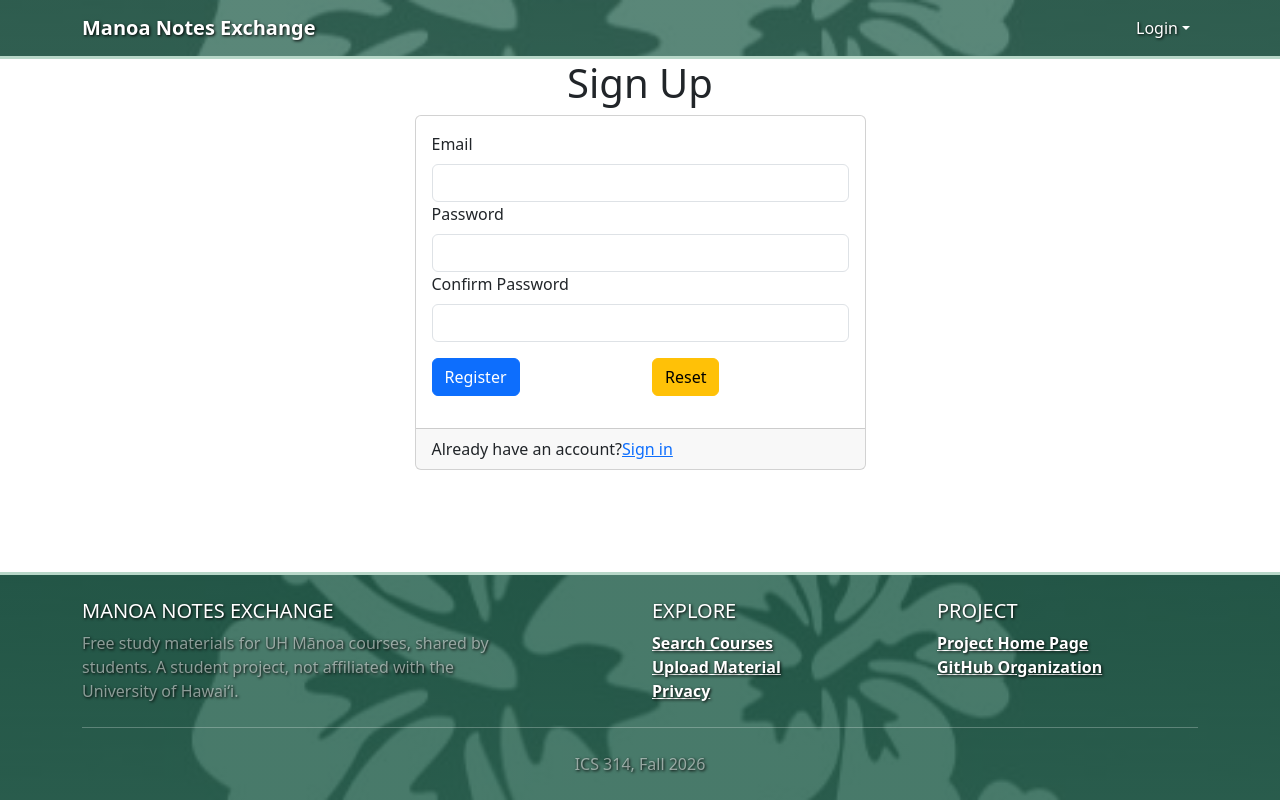
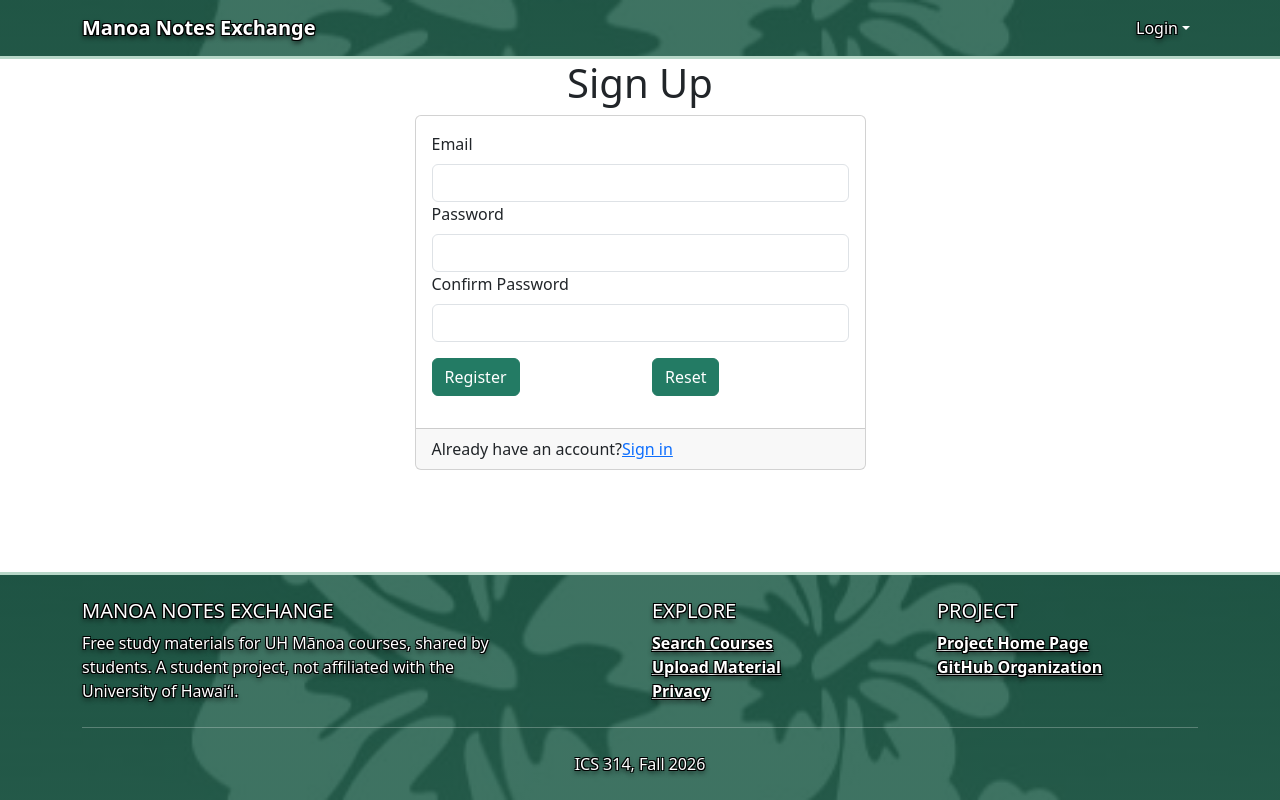
Before and after one commit to manoa-notes-exchange/manoa-notes-exchange, a Next.js app: page /auth/signup in a window 1280 px wide. Built offline with nearby package versions, Linux system fonts and the light colour scheme; no server answers.

Commit message:
Issue-29

```diff
--- a/src/app/globals.css
+++ b/src/app/globals.css
@@ -3,12 +3,11 @@
   --manoa-medium-green: #237b64;
   --manoa-light-green: #b7d7c8;
   --manoa-white: #ffffff;
-  --manoa-gold: #fdbb30;
+  --manoa-gold: #f5a400;
 }
 
 html,
 body {
-  --bs-light-rgb: 236, 236, 236;
   box-sizing: border-box;
   height: 100%;
   padding: 0;
@@ -16,31 +15,46 @@ body {
 }
 
 .wrapper {
-  box-sizing: border-box;
   min-height: 100%;
   display: flex;
   flex-direction: column;
 }
-.stars {
-  color: #f5a400;
-  font-size: 1rem;
-  letter-spacing: -1px;
-}
-.halfStar {
-  background: linear-gradient(90deg, #f5a400 50%, #b8bdc1 50%);
-  background-clip: text;
-  -webkit-text-fill-color: transparent;
-}
-.emptyStars {
-  color: #f5a400;
-}
 
-/* Changes Bootstrap's bg-dark background to Manoa green. */
+/* Shared dark-green background. */
 .bg-dark {
   background-color: var(--manoa-green) !important;
 }
 
-/* Navbar colors. */
+.project-green {
+  color: var(--manoa-white);
+  background-color: var(--manoa-green);
+}
+
+/* Navbar and Footer floral background. */
+.floral-navbar,
+.floral-footer {
+  color: var(--manoa-white);
+  background-color: var(--manoa-green) !important;
+  background-image:
+    linear-gradient(
+      rgba(2, 71, 49, 0.76),
+      rgba(2, 71, 49, 0.76)
+    ),
+    url("/navbar-picture.png");
+  background-position: center;
+  background-repeat: no-repeat;
+  background-size: cover;
+}
+
+.floral-navbar {
+  border-bottom: 3px solid var(--manoa-light-green);
+}
+
+.floral-footer {
+  border-top: 3px solid var(--manoa-light-green);
+}
+
+/* Navbar text. */
 .navbar[data-bs-theme="dark"] {
   --bs-navbar-brand-color: var(--manoa-white);
   --bs-navbar-brand-hover-color: var(--manoa-light-green);
@@ -49,26 +63,55 @@ body {
   --bs-navbar-active-color: var(--manoa-white);
 }
 
+.floral-navbar .navbar-brand,
+.floral-navbar .nav-link,
+.floral-navbar .dropdown-toggle {
+  color: var(--manoa-white) !important;
+  text-shadow:
+    -1px -1px 0 black,
+    1px -1px 0 black,
+    -1px 1px 0 black,
+    1px 1px 0 black,
+    0 3px 5px rgba(0, 0, 0, 0.85);
+}
+
+.floral-navbar .navbar-brand {
+  font-weight: 700;
+}
+
+.floral-navbar .navbar-brand:hover,
+.floral-navbar .nav-link:hover,
+.floral-navbar .dropdown-toggle:hover {
+  color: var(--manoa-light-green) !important;
+}
+
 .navbar .nav-link.active {
   font-weight: bold;
   text-decoration: underline;
 }
 
-/* Footer colors. */
-footer {
-  background-color: var(--manoa-green);
+/* Footer text. */
+.floral-footer h5,
+.floral-footer p,
+.floral-footer .footer-link {
   color: var(--manoa-white);
+  text-shadow:
+    -1px -1px 0 black,
+    1px -1px 0 black,
+    -1px 1px 0 black,
+    1px 1px 0 black,
+    0 3px 5px rgba(0, 0, 0, 0.85);
 }
 
-.footer-link {
-  color: var(--manoa-white);
+.floral-footer .footer-link {
+  font-weight: 600;
 }
 
-.footer-link:hover {
+.floral-footer .footer-link:hover {
   color: var(--manoa-light-green);
 }
 
-/* Dropdown colors. */
+/* Dropdown menu. */
 .dropdown-menu {
   background-color: var(--manoa-white);
 }
@@ -83,18 +126,91 @@ footer {
   background-color: var(--manoa-light-green);
 }
 
-/* Reusable green section. */
-.project-green {
-  background-color: var(--manoa-green);
-  color: var(--manoa-white);
+/* Filled green buttons. */
+.btn-success,
+.btn-primary {
+  --bs-btn-color: var(--manoa-white);
+  --bs-btn-bg: var(--manoa-medium-green);
+  --bs-btn-border-color: var(--manoa-medium-green);
+  --bs-btn-hover-color: var(--manoa-white);
+  --bs-btn-hover-bg: var(--manoa-green);
+  --bs-btn-hover-border-color: var(--manoa-green);
+  --bs-btn-active-color: var(--manoa-white);
+  --bs-btn-active-bg: var(--manoa-green);
+  --bs-btn-active-border-color: var(--manoa-green);
+  --bs-btn-disabled-color: var(--manoa-white);
+  --bs-btn-disabled-bg: var(--manoa-medium-green);
+  --bs-btn-disabled-border-color: var(--manoa-medium-green);
+  --bs-btn-focus-shadow-rgb: 35, 123, 100;
 }
 
-/* Course details page. */
+/* Outlined green buttons. */
+.btn-outline-success {
+  --bs-btn-color: var(--manoa-medium-green);
+  --bs-btn-border-color: var(--manoa-medium-green);
+  --bs-btn-hover-color: var(--manoa-white);
+  --bs-btn-hover-bg: var(--manoa-medium-green);
+  --bs-btn-hover-border-color: var(--manoa-medium-green);
+  --bs-btn-active-color: var(--manoa-white);
+  --bs-btn-active-bg: var(--manoa-green);
+  --bs-btn-active-border-color: var(--manoa-green);
+  --bs-btn-disabled-color: var(--manoa-medium-green);
+  --bs-btn-disabled-bg: transparent;
+  --bs-btn-disabled-border-color: var(--manoa-medium-green);
+  --bs-btn-focus-shadow-rgb: 35, 123, 100;
+}
+
+/* Admin tabs. */
+.nav-tabs .nav-link {
+  color: var(--manoa-medium-green);
+}
+
+.nav-tabs .nav-link:hover,
+.nav-tabs .nav-link:focus,
+.nav-tabs .nav-link.active {
+  color: var(--manoa-green);
+}
+
+.nav-tabs .nav-link.active {
+  font-weight: 600;
+}
+
+/* Star ratings. */
+.stars,
+.emptyStars,
+.star-rating {
+  color: var(--manoa-gold);
+}
+
+.stars {
+  font-size: 1rem;
+  letter-spacing: -1px;
+}
+
+.star-rating {
+  font-size: 1.25rem;
+  white-space: nowrap;
+}
+
+.halfStar {
+  background:
+    linear-gradient(
+      90deg,
+      var(--manoa-gold) 50%,
+      #b8bdc1 50%
+    );
+  background-clip: text;
+  -webkit-background-clip: text;
+  -webkit-text-fill-color: transparent;
+}
+
+/* Course page. */
 .course-page {
   max-width: 1400px;
 }
 
-.course-page .breadcrumb a {
+.course-page .breadcrumb a,
+.resource-title {
   color: var(--manoa-medium-green);
 }
 
@@ -103,13 +219,6 @@ footer {
   font-weight: 600;
 }
 
-.star-rating {
-  color: var(--manoa-gold);
-  font-size: 1.25rem;
-  white-space: nowrap;
-}
-
-/* Course resource cards. */
 .resource-card,
 .sidebar-card {
   border-color: #d6d6d6;
@@ -117,24 +226,11 @@ footer {
 }
 
 .resource-title {
-  color: var(--manoa-medium-green);
   font-size: 1.3rem;
 }
 
 .resource-badge {
   background-color: var(--manoa-medium-green) !important;
-}
-
-.resource-button {
-  color: var(--manoa-medium-green);
-  border-color: var(--manoa-medium-green);
-}
-
-.resource-button:hover,
-.resource-button:focus {
-  color: var(--manoa-white);
-  background-color: var(--manoa-medium-green);
-  border-color: var(--manoa-medium-green);
 }
 
 .report-button {
@@ -146,7 +242,6 @@ footer {
   color: #a71d2a;
 }
 
-/* Right-side cards. */
 .sidebar-card .card-header {
   background-color: #f8f8f8;
 }
@@ -163,97 +258,11 @@ footer {
   border-bottom: 0;
 }
 
-/* Green submit button. */
-.manoa-button {
-  color: var(--manoa-white);
-  background-color: var(--manoa-medium-green);
-  border-color: var(--manoa-medium-green);
-}
-
-.manoa-button:hover,
-.manoa-button:focus {
-  color: var(--manoa-white);
-  background-color: var(--manoa-green);
-  border-color: var(--manoa-green);
-}
-
-/* Floral Navbar. */
-.floral-navbar {
-  background-color: var(--manoa-green) !important;
-  background-image:
-    linear-gradient(
-      rgba(2, 71, 49, 0.65),
-      rgba(2, 71, 49, 0.65)
-    ),
-    url("/navbar-picture.png");
-  background-position: center;
-  background-repeat: no-repeat;
-  background-size: cover;
-  border-bottom: 3px solid var(--manoa-light-green);
-}
-
-.floral-navbar .navbar-brand,
-.floral-navbar .nav-link,
-.floral-navbar .dropdown-toggle {
-  color: var(--manoa-white) !important;
-  text-shadow: 1px 1px 3px black;
-}
-
-.floral-navbar .navbar-brand {
-  font-weight: 700;
-}
-
-.floral-navbar .navbar-brand:hover,
-.floral-navbar .nav-link:hover,
-.floral-navbar .dropdown-toggle:hover {
-  color: var(--manoa-light-green) !important;
-}
-
-/* Floral Footer. */
-.floral-footer {
-  background-color: var(--manoa-green) !important;
-  background-image:
-    linear-gradient(
-      rgba(2, 71, 49, 0.72),
-      rgba(2, 71, 49, 0.72)
-    ),
-    url("/navbar-picture.png");
-  background-position: center;
-  background-repeat: no-repeat;
-  background-size: cover;
-  border-top: 3px solid var(--manoa-light-green);
-  text-shadow: 1px 1px 3px black;
-}
-
-.floral-footer .footer-link {
-  color: var(--manoa-white);
-  font-weight: 600;
-}
-
-.floral-footer .footer-link:hover {
-  color: var(--manoa-light-green);
-}
-
-/* Mobile layout. */
-@media (max-width: 767px) {
-  .course-title {
-    font-size: 2rem;
-  }
-
-  .resource-badge {
-    margin-left: 10px;
-  }
-
-  .report-button {
-    margin-left: 0 !important;
-  }
-}
-
 /* Landing page. */
 .landing-hero {
   padding: 3.25rem 0;
+  color: var(--manoa-white);
   background-color: var(--manoa-medium-green);
-  color: var(--manoa-white);
 }
 
 .landing-hero-copy h1 {
@@ -272,19 +281,6 @@ footer {
 
 .landing-search-card {
   border-radius: 0.35rem;
-}
-
-.landing-search-button {
-  color: var(--manoa-white);
-  background-color: var(--manoa-medium-green);
-  border-color: var(--manoa-medium-green);
-}
-
-.landing-search-button:hover,
-.landing-search-button:focus {
-  color: var(--manoa-white);
-  background-color: var(--manoa-green);
-  border-color: var(--manoa-green);
 }
 
 .landing-how-it-works {
@@ -337,7 +333,20 @@ footer {
   font-weight: 600;
 }
 
+/* Mobile layout. */
 @media (max-width: 767px) {
+  .course-title {
+    font-size: 2rem;
+  }
+
+  .resource-badge {
+    margin-left: 10px;
+  }
+
+  .report-button {
+    margin-left: 0 !important;
+  }
+
   .landing-hero {
     padding: 2.25rem 0;
   }
--- a/src/components/Footer.tsx
+++ b/src/components/Footer.tsx
@@ -8,7 +8,7 @@ const Footer = () => (
         <Col xs={12} md={6} lg={5}>
           <h5>MANOA NOTES EXCHANGE</h5>
 
-          <p className="text-white-50 mb-0">
+          <p className="text-white mb-0">
             Free study materials for UH Mānoa courses, shared by students.
             A student project, not affiliated with the University of Hawaiʻi.
           </p>
@@ -61,7 +61,7 @@ const Footer = () => (
 
       <hr className="my-4" />
 
-      <p className="text-center text-white-50 mb-0">
+      <p className="text-center text-white mb-0">
         ICS 314, Fall 2026
       </p>
     </Container>
```
